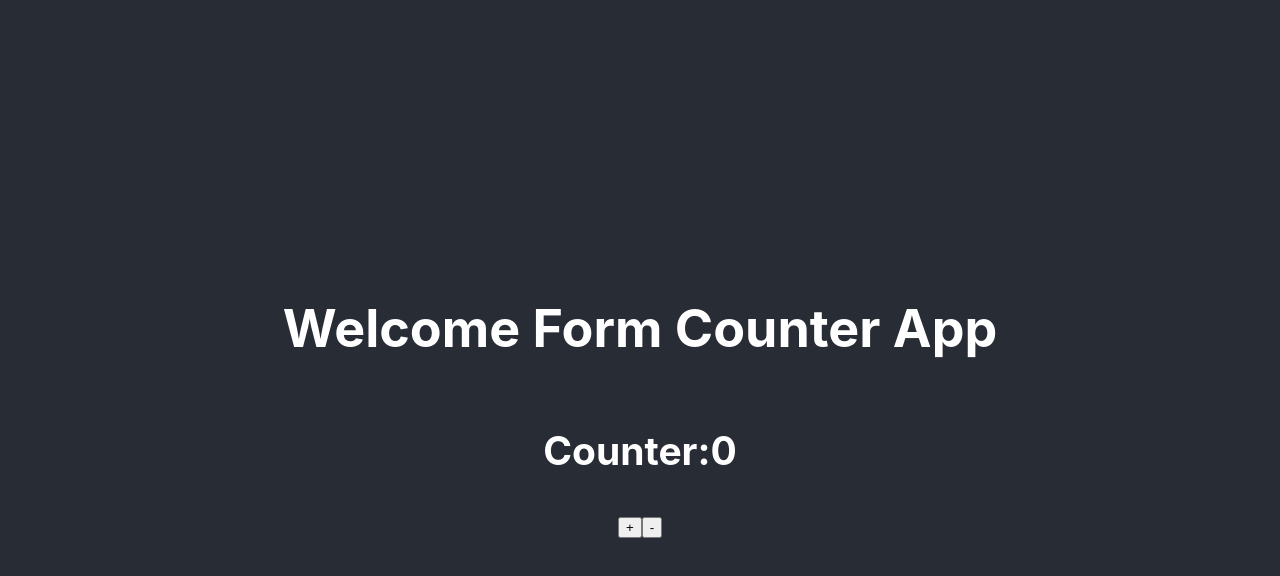
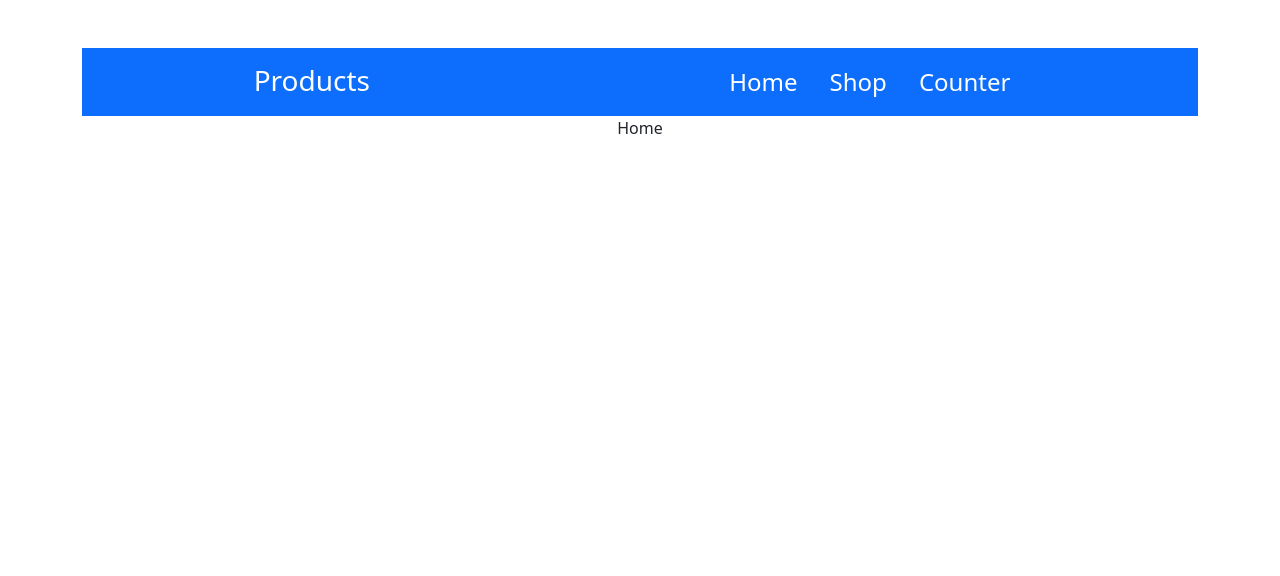
Before and after one commit to donia-elsayed/React-Project, a React (Create React App) app: page / in a window 1280 px wide. Shown: the top 576 px of the page. Built offline with nearby package versions, Linux system fonts and the light colour scheme.

Commit message:
e-commerce app

```diff
--- a/package.json
+++ b/package.json
@@ -6,8 +6,11 @@
     "@testing-library/jest-dom": "^5.14.1",
     "@testing-library/react": "^11.2.7",
     "@testing-library/user-event": "^12.8.3",
+    "bootstrap": "^5.1.1",
     "react": "^17.0.2",
+    "react-bootstrap": "^2.0.0-rc.1",
     "react-dom": "^17.0.2",
+    "react-router-dom": "^5.3.0",
     "react-scripts": "4.0.3",
     "web-vitals": "^1.1.2"
   },
--- a/src/App.js
+++ b/src/App.js
@@ -1,15 +1,25 @@
+import NavBar from './navbar/navbar.jsx';
+import Home from './home/home.jsx';
+import Shop from './shop/shop.jsx';
+import Product from './product/product.jsx';
 import Counter from './counter/counter';
+import 'bootstrap/dist/css/bootstrap.min.css';
 import './App.css';
+import { BrowserRouter as Router, Switch, Route } from 'react-router-dom';
 
 function App() {
   return (
-    <div className="App">
-      <header className="App-header">
-        <h1>Welcome Form Counter App </h1>
-        <Counter></Counter>
-      </header>
+    <div className="App mt-5 container">
+      <Router>
+        <NavBar />
+        <Switch>
+          <Route path="/" component={Home} exact/>
+          <Route path="/shop" component={Shop} exact/>
+          <Route path="/counter" component={Counter} />
+          <Route path="/shop/:id" component={Product}/>
+        </Switch>
+      </Router>
     </div>
   );
 }
-
 export default App;
--- a/src/counter/button.jsx
+++ b/src/counter/button.jsx
@@ -1,4 +1,4 @@
-
+import './counter.css'
 function Buttons(props) {
     const count = props.count;
     const setCount = props.setCount;
@@ -10,8 +10,8 @@ function Buttons(props) {
   }
     return (
         <div>
-            <button onClick={increaseCounter}>+</button>
-            <button onClick={decreaseCounter}>-</button>
+            <button className="btn btn-success me-3 fs-3" onClick={increaseCounter}>+</button>
+            <button className="btn btn-danger fs-3" onClick={decreaseCounter}>-</button>
         </div>
     )
 }
--- a/src/counter/counter.css
+++ b/src/counter/counter.css
@@ -0,0 +1,3 @@
+button{
+    width:6rem;
+}
--- a/src/counter/counter.jsx
+++ b/src/counter/counter.jsx
@@ -3,8 +3,8 @@ import { useState } from "react";
 function Counter() {
     let [count, setCount] = useState(0);
     return (
-        <div>
-            <h2>Counter:{count}</h2>
+        <div className="border w-50 m-auto p-5 mt-5">
+            <h2>{count}</h2>
             <Buttons count={count} setCount={setCount}></Buttons>
         </div>
     )
--- a/src/counter/counterAction.jsx
+++ /dev/null
@@ -1,5 +0,0 @@
-
-const CounterAction = () => {
-
-}
-export default CounterAction;
--- /dev/null
+++ b/src/home/home.jsx
@@ -0,0 +1,6 @@
+function Home() {
+    return (
+        <div>Home</div>
+    )
+}
+export default Home;
--- /dev/null
+++ b/src/navbar/navbar.jsx
@@ -0,0 +1,20 @@
+import {Link} from 'react-router-dom'
+function NavBar() {
+    return (
+        <nav className="nav d-flex justify-content-around align-items-baseline bg-primary pt-3">
+            <h3 className="text-white">Products</h3>
+            <ul className="d-flex justify-content-between align-items-baseline list-unstyled">
+                <li className="mx-3 text-capitalize fs-4">
+                    <Link to="/" className="text-white text-decoration-none">home</Link>
+                </li>
+                <li className="mx-3 text-capitalize fs-4">
+                    <Link to="/shop" className="text-white text-decoration-none">shop</Link>
+                </li>
+                <li className="mx-3 text-capitalize fs-4">
+                    <Link to="/counter" className="text-white text-decoration-none">counter</Link>
+                </li>
+            </ul>
+        </nav>
+    )
+}
+export default NavBar;
--- /dev/null
+++ b/src/product/product.jsx
@@ -0,0 +1,42 @@
+import { useState, useEffect } from "react";
+import Spiner from '../spiner/spiner.jsx';
+function Product({match}) {
+    const [product, setProduct] = useState(null);
+    useEffect(() => {
+        getProductDetails();
+    })
+    const getProductDetails = () => {
+        return fetch(`https://fakestoreapi.com/products/${match.params.id}`)
+        .then(res=>res.json())
+        .then(json=>setProduct(json))
+    }
+    return (
+        <>
+          {
+            product ?
+            (
+                <div className="row mt-5">
+                    <div className="col-4">
+                        <div className="w-50 m-auto">
+                            <img src={product.image} alt="" className="w-100" />
+                        </div>
+                    </div>
+                    <div className="col-6 offset-1 text-start">
+                        <h4>{product.title}</h4>
+                        <h5 className="text-capitalize">{product.category}</h5>
+                        <p className="fs-3">{product.price} EGP</p>
+                        <p className="fs-3 text-warning">Rating: { product.rating.rate}</p>
+                        <p>{product.description}</p>
+
+                    </div>
+                </div>
+            )
+            : (
+                <Spiner/>
+            )
+        }
+          </>
+    )
+}
+export default Product;
+// className="d-flex justify-content-start align-items-center flex-wrap mt-5"
--- /dev/null
+++ b/src/shop/shop.css
@@ -0,0 +1,6 @@
+.product__img{
+    width:30%;
+}
+.product__img img{
+    width:100%;
+}
--- /dev/null
+++ b/src/shop/shop.jsx
@@ -0,0 +1,36 @@
+import { useState, useEffect } from "react";
+import { Link } from 'react-router-dom';
+import './shop.css'
+function Shop() {
+    const [products,setProducts] = useState([]);
+    useEffect(() => {
+        getAllProducts();
+    }, [])
+    const getAllProducts = () => {
+        return fetch('https://fakestoreapi.com/products')
+            .then(res => res.json())
+            .then(json => setProducts(json));
+    }
+    return (
+        <>
+            <section className="d-flex flex-wrap my-5 justify-content-evenly">
+                {products.map(products => {
+                    return (
+                        <Link to={`/shop/${products.id}`} key={products.id} className="w-25 p-3 text-center border my-3 text-decoration-none me-1">
+                            <div className="product__img m-auto mb-2">
+                                <img src={products.image} alt=""/>
+                            </div>
+                            <div className="product__content">
+                                <h4>{products.title}</h4>
+                                <p className="fs-3">{products.price} EGP</p>
+                                <h5 className="fs-3">Rating: {products.rating.rate}</h5>
+                            </div>
+                        </Link>
+                    )
+                })
+                }
+             </section>
+        </>
+    )
+}
+export default Shop;
--- /dev/null
+++ b/src/spiner/spiner.jsx
@@ -0,0 +1,11 @@
+import Spinner from 'react-bootstrap/Spinner'
+function Spiner() {
+    return (
+        <div className="mt-5">
+            <Spinner animation="border" role="status">
+                <span className="visually-hidden"></span>
+            </Spinner>
+        </div>
+    )
+}
+export default Spiner;
```
Also changed, not shown: 1 other file (tests, documents, lock files or other folders).
